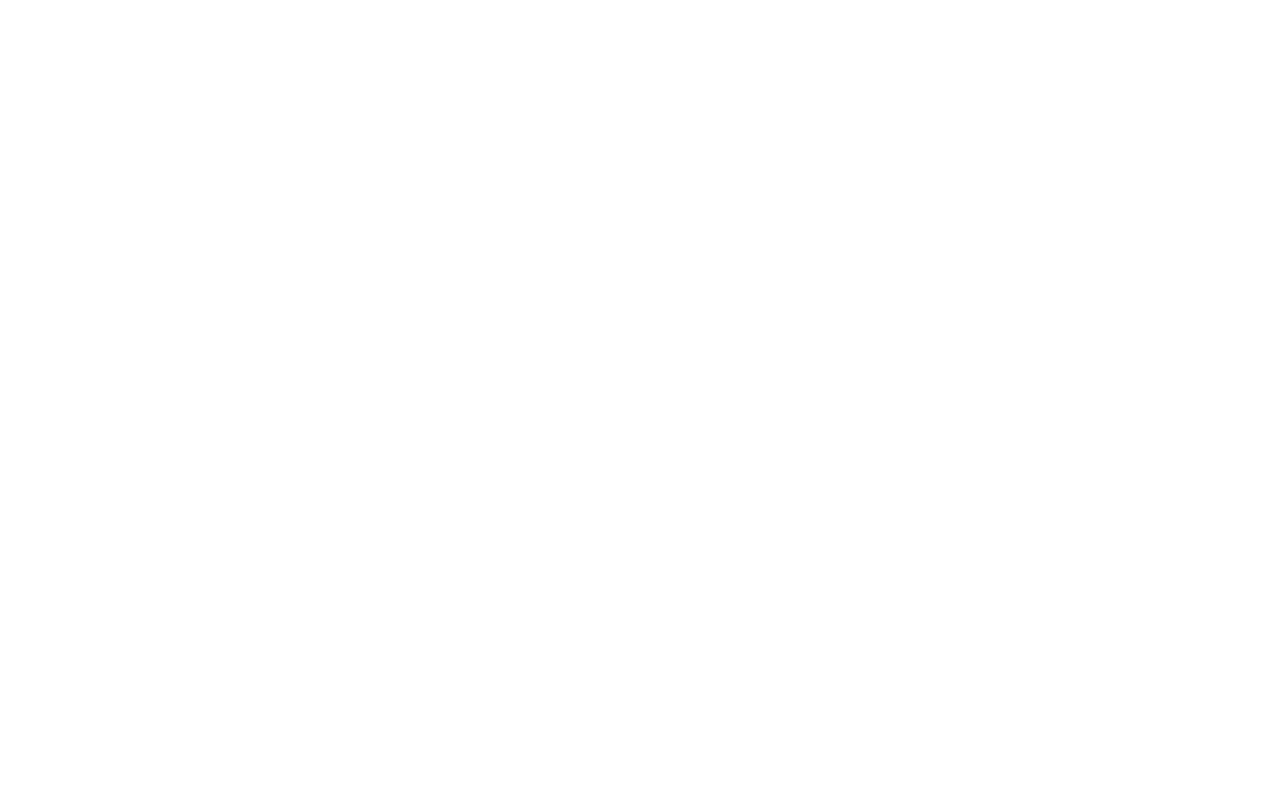
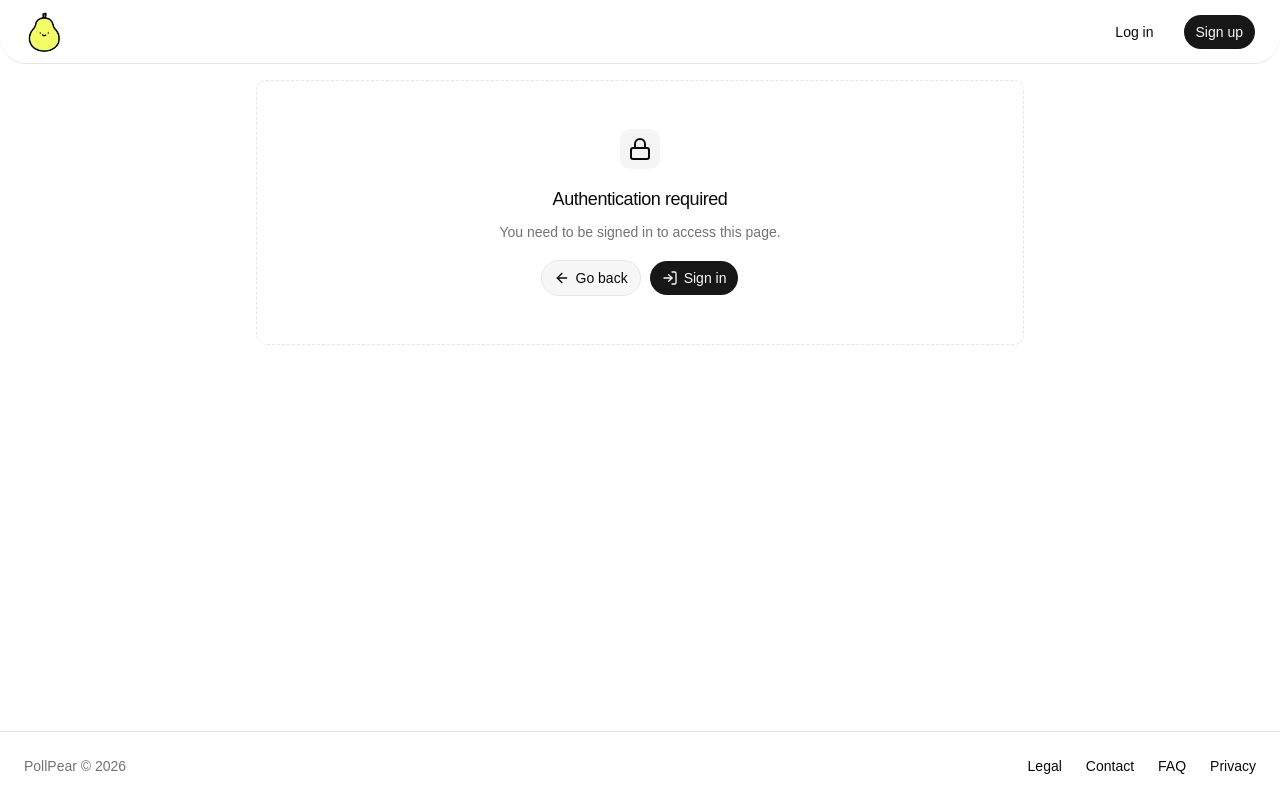
Before and after one commit to transummer2026/Pollpear_frontend, a React (Vite) app: page /unauthorized in a window 1280 px wide. Before the commit this address had no page. Built offline with nearby package versions, Linux system fonts and the light colour scheme; no server answers.

Commit message:
feat: error pages

```diff
--- /dev/null
+++ b/src/components/pages/error/Forbidden.tsx
@@ -0,0 +1,61 @@
+import { useNavigate } from "react-router";
+import { ArrowLeft, Home, ShieldAlert } from "lucide-react";
+
+import Layout from "@/layout/Layout";
+import { Button } from "@/components/ui/button";
+import {
+  Empty,
+  EmptyContent,
+  EmptyDescription,
+  EmptyHeader,
+  EmptyMedia,
+  EmptyTitle,
+} from "@/components/ui/empty";
+
+type ForbiddenProps = {
+  title?: string;
+  description?: string;
+};
+
+export default function Forbidden({
+  title = "Access denied",
+  description = "You don't have permission to view this page.",
+}: ForbiddenProps) {
+  const navigate = useNavigate();
+
+  function goBack() {
+    if (window.history.length > 1) {
+      void navigate(-1);
+      return;
+    }
+
+    void navigate("/");
+  }
+
+  return (
+    <Layout>
+      <Empty className="mx-auto mt-4 max-w-3xl border">
+        <EmptyHeader>
+          <EmptyMedia variant="icon">
+            <ShieldAlert />
+          </EmptyMedia>
+          <EmptyTitle>{title}</EmptyTitle>
+          <EmptyDescription>{description}</EmptyDescription>
+        </EmptyHeader>
+
+        <EmptyContent>
+          <div className="flex gap-2">
+            <Button variant="outline" onClick={goBack}>
+              <ArrowLeft size={16} />
+              Go back
+            </Button>
+            <Button onClick={() => void navigate("/")}>
+              <Home size={16} />
+              Go home
+            </Button>
+          </div>
+        </EmptyContent>
+      </Empty>
+    </Layout>
+  );
+}
--- /dev/null
+++ b/src/components/pages/error/NotFound.tsx
@@ -0,0 +1,61 @@
+import { useNavigate } from "react-router";
+import { ArrowLeft, Home, SearchX } from "lucide-react";
+
+import Layout from "@/layout/Layout";
+import { Button } from "@/components/ui/button";
+import {
+  Empty,
+  EmptyContent,
+  EmptyDescription,
+  EmptyHeader,
+  EmptyMedia,
+  EmptyTitle,
+} from "@/components/ui/empty";
+
+type NotFoundProps = {
+  title?: string;
+  description?: string;
+};
+
+export default function NotFound({
+  title = "Page not found",
+  description = "The page you're looking for doesn't exist or has been moved.",
+}: NotFoundProps) {
+  const navigate = useNavigate();
+
+  function goBack() {
+    if (window.history.length > 1) {
+      void navigate(-1);
+      return;
+    }
+
+    void navigate("/");
+  }
+
+  return (
+    <Layout>
+      <Empty className="mx-auto mt-4 max-w-3xl border">
+        <EmptyHeader>
+          <EmptyMedia variant="icon">
+            <SearchX />
+          </EmptyMedia>
+          <EmptyTitle>{title}</EmptyTitle>
+          <EmptyDescription>{description}</EmptyDescription>
+        </EmptyHeader>
+
+        <EmptyContent>
+          <div className="flex gap-2">
+            <Button variant="outline" onClick={goBack}>
+              <ArrowLeft size={16} />
+              Go back
+            </Button>
+            <Button onClick={() => void navigate("/")}>
+              <Home size={16} />
+              Go home
+            </Button>
+          </div>
+        </EmptyContent>
+      </Empty>
+    </Layout>
+  );
+}
--- /dev/null
+++ b/src/components/pages/error/ServerError.tsx
@@ -0,0 +1,52 @@
+import { useNavigate } from "react-router";
+import { Home, RefreshCw, ServerCrash } from "lucide-react";
+
+import Layout from "@/layout/Layout";
+import { Button } from "@/components/ui/button";
+import {
+  Empty,
+  EmptyContent,
+  EmptyDescription,
+  EmptyHeader,
+  EmptyMedia,
+  EmptyTitle,
+} from "@/components/ui/empty";
+
+type ServerErrorProps = {
+  title?: string;
+  description?: string;
+};
+
+export default function ServerError({
+  title = "Something went wrong",
+  description = "An unexpected error occurred on our end. Please try again later.",
+}: ServerErrorProps) {
+  const navigate = useNavigate();
+
+  return (
+    <Layout>
+      <Empty className="mx-auto mt-4 max-w-3xl border">
+        <EmptyHeader>
+          <EmptyMedia variant="icon">
+            <ServerCrash />
+          </EmptyMedia>
+          <EmptyTitle>{title}</EmptyTitle>
+          <EmptyDescription>{description}</EmptyDescription>
+        </EmptyHeader>
+
+        <EmptyContent>
+          <div className="flex gap-2">
+            <Button variant="outline" onClick={() => window.location.reload()}>
+              <RefreshCw size={16} />
+              Try again
+            </Button>
+            <Button onClick={() => void navigate("/")}>
+              <Home size={16} />
+              Go home
+            </Button>
+          </div>
+        </EmptyContent>
+      </Empty>
+    </Layout>
+  );
+}
--- /dev/null
+++ b/src/components/pages/error/Unauthorized.tsx
@@ -0,0 +1,61 @@
+import { useNavigate } from "react-router";
+import { ArrowLeft, Lock, LogIn } from "lucide-react";
+
+import Layout from "@/layout/Layout";
+import { Button } from "@/components/ui/button";
+import {
+  Empty,
+  EmptyContent,
+  EmptyDescription,
+  EmptyHeader,
+  EmptyMedia,
+  EmptyTitle,
+} from "@/components/ui/empty";
+
+type UnauthorizedProps = {
+  title?: string;
+  description?: string;
+};
+
+export default function Unauthorized({
+  title = "Authentication required",
+  description = "You need to be signed in to access this page.",
+}: UnauthorizedProps) {
+  const navigate = useNavigate();
+
+  function goBack() {
+    if (window.history.length > 1) {
+      void navigate(-1);
+      return;
+    }
+
+    void navigate("/");
+  }
+
+  return (
+    <Layout>
+      <Empty className="mx-auto mt-4 max-w-3xl border">
+        <EmptyHeader>
+          <EmptyMedia variant="icon">
+            <Lock />
+          </EmptyMedia>
+          <EmptyTitle>{title}</EmptyTitle>
+          <EmptyDescription>{description}</EmptyDescription>
+        </EmptyHeader>
+
+        <EmptyContent>
+          <div className="flex gap-2">
+            <Button variant="outline" onClick={goBack}>
+              <ArrowLeft size={16} />
+              Go back
+            </Button>
+            <Button onClick={() => void navigate("/auth/login")}>
+              <LogIn size={16} />
+              Sign in
+            </Button>
+          </div>
+        </EmptyContent>
+      </Empty>
+    </Layout>
+  );
+}
--- /dev/null
+++ b/src/pages/ForbiddenPage.tsx
@@ -0,0 +1,5 @@
+import Forbidden from "@/components/pages/error/Forbidden";
+
+export default function ForbiddenPage() {
+  return <Forbidden />;
+}
--- /dev/null
+++ b/src/pages/NotFoundPage.tsx
@@ -0,0 +1,5 @@
+import NotFound from "@/components/pages/error/NotFound";
+
+export default function NotFoundPage() {
+  return <NotFound />;
+}
--- /dev/null
+++ b/src/pages/ServerErrorPage.tsx
@@ -0,0 +1,5 @@
+import ServerError from "@/components/pages/error/ServerError";
+
+export default function ServerErrorPage() {
+  return <ServerError />;
+}
--- /dev/null
+++ b/src/pages/UnauthorizedPage.tsx
@@ -0,0 +1,5 @@
+import Unauthorized from "@/components/pages/error/Unauthorized";
+
+export default function UnauthorizedPage() {
+  return <Unauthorized />;
+}
--- a/src/routes/AppRoutes.tsx
+++ b/src/routes/AppRoutes.tsx
@@ -21,6 +21,10 @@
 import ResendVerificationPage from "@/pages/ResendVerificationPage";
 import MaintenancePage from "@/pages/MaintenancePage";
 import ApiPage from "@/pages/ApiPage";
+import NotFoundPage from "@/pages/NotFoundPage";
+import ForbiddenPage from "@/pages/ForbiddenPage";
+import UnauthorizedPage from "@/pages/UnauthorizedPage";
+import ServerErrorPage from "@/pages/ServerErrorPage";
 
 export default function AppRoutes() {
   return (
@@ -30,6 +34,9 @@
       <Route path="/legal" element={<LegalPage />} />
       <Route path="/privacy" element={<PrivacyPage />} />
       <Route path="/maintenance" element={<MaintenancePage />} />
+      <Route path="/forbidden" element={<ForbiddenPage />} />
+      <Route path="/unauthorized" element={<UnauthorizedPage />} />
+      <Route path="/server-error" element={<ServerErrorPage />} />
       <Route path="/contact" element={<ContactPage />} />
       <Route path="/" element={<HomePage />} />
       <Route path="/auth/password-forgot" element={<PasswordForgotPage />} />
@@ -52,6 +59,8 @@
         <Route path="/rooms/:id" element={<RoomsPage />} />
         <Route path="/rooms/new" element={<NewRoomPage />} />
       </Route>
+
+      <Route path="*" element={<NotFoundPage />} />
     </Routes>
   );
 }
```
